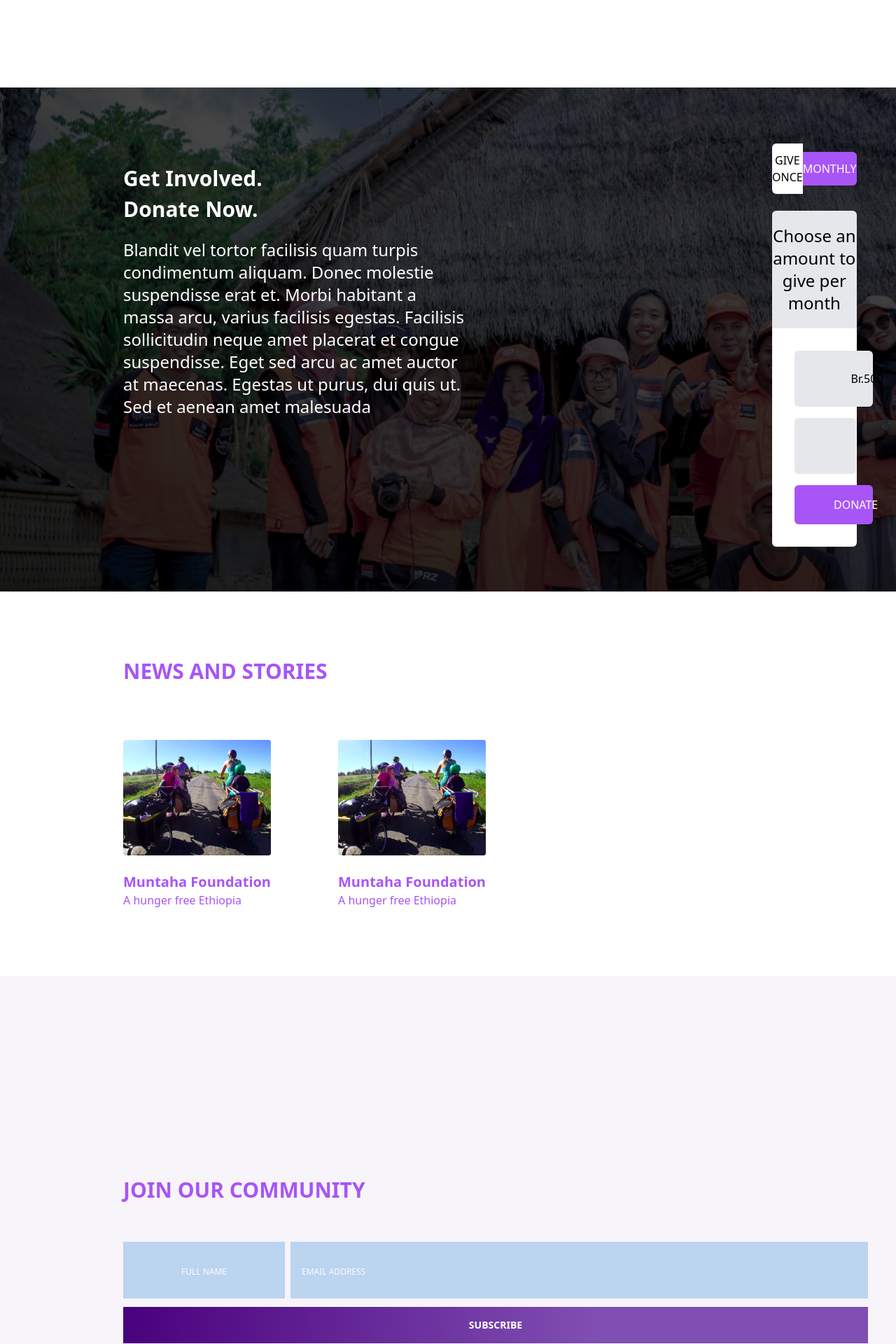
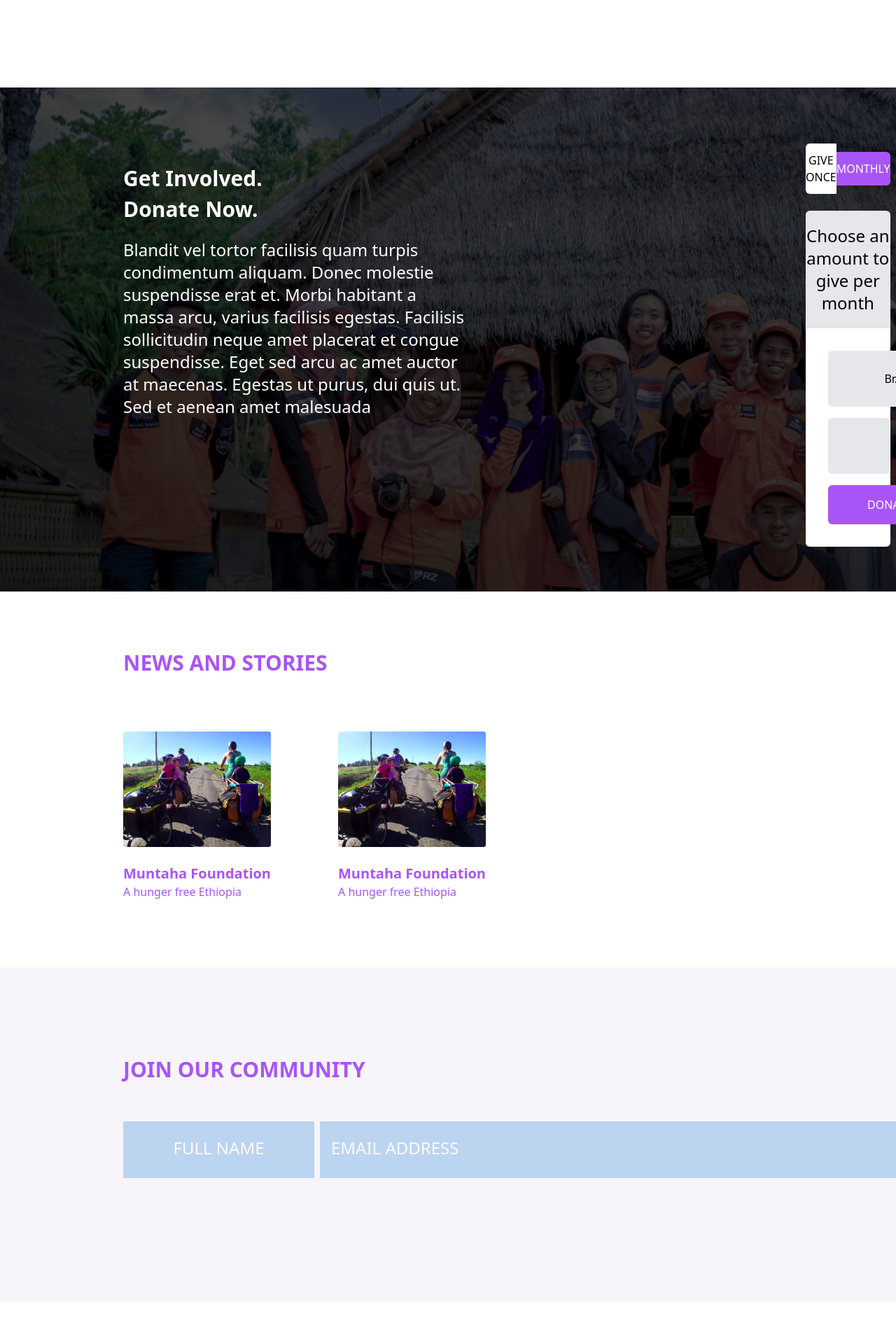
Before and after one commit to abdukasim/muntaha-website, a Next.js app: page / in a window 1280 px wide. Shown: the part 3520-5440 px from the top of the page at 70% size. After the commit the page ends 5379 px from the top, so only its background shows below. Built offline with nearby package versions, Linux system fonts and the light colour scheme.

Commit message:
adjusted breakpoints

```diff
--- a/components/aboutSection.js
+++ b/components/aboutSection.js
@@ -4,8 +4,8 @@ import React from "react";
 export default function AboutSection() {
   return (
     <section className="about-section">
-      <div className="flex flex-col md:flex-row md:mt-0 md:about-bg">
-        <div className="w-full mt-20 md:mt-40">
+      <div className="flex flex-col lg:flex-row md:mt-0 lg:about-bg">
+        <div className="w-full mt-20 lg:mt-40">
           <Image
             width={720}
             height={888}
--- a/components/activitySection.js
+++ b/components/activitySection.js
@@ -4,7 +4,7 @@ import React from "react";
 export default function ActivitySection() {
   return (
     <section className="activity-section">
-      <div className="flex flex-col md:flex-row-reverse">
+      <div className="flex flex-col lg:flex-row-reverse">
         <div className="w-full mt-28 mb-10 pt-10 px-10  border-t-8 lg:border-t-16 border-l-8 lg:border-l-16 border-t-purple-500 border-l-purple-500">
           <Image
             width={582}
@@ -14,7 +14,7 @@ export default function ActivitySection() {
             alt="Washing hands"
           />
         </div>
-        <div className="px-10 py-24 md:pt-72 md:pl-44  md:bg-inherit flex items-start flex-col w-full">
+        <div className="px-10 py-24 lg:pt-72 md:pl-44  md:bg-inherit flex items-start flex-col w-full">
           <h2 className="font-black text-3xl text-purple-500 uppercase mb-6">
             what we do
           </h2>
--- a/components/communitySection.js
+++ b/components/communitySection.js
@@ -2,27 +2,29 @@ import React from "react";
 
 export default function CommunitySection() {
   return (
-    <section className="news-section flex flex-col px-10 py-24 md:pt-72 md:pl-44 bg-brand-gray">
+    <section className="news-section flex flex-col px-10 py-24 md:pt-32 md:pb-44 md:px-44 xl:pl-44 bg-brand-gray">
       <div className="">
         <h2 className="font-black text-2xl sm:text-3xl text-purple-500 uppercase mb-5 md:mb-14">
           Join Our Community
         </h2>
       </div>
+      <div className="flex flex-col xl:flex-row">
         <div className="flex flex-row  justify-start">
           <input
             type="text"
-          className="name-input-sm md:name-input-lg mr-2 placeholder:text-brand-light placeholder:text-xs placeholder:font-normal placeholder:text-center"
+            className="name-input-sm xl:name-input-lg mr-2  placeholder:text-brand-light placeholder:text-xs placeholder:xl:text-2xl placeholder:font-normal placeholder:text-center"
             placeholder="FULL NAME"
           />
           <input
             type="text"
-          className="email-input-sm md:email-input-lg w-full  placeholder:text-brand-light placeholder:text-xs placeholder:font-normal pl-4"
+            className="email-input-sm xl:email-input-lg w-full xl:w-834px  placeholder:text-brand-light placeholder:text-xs placeholder:xl:text-2xl placeholder:font-normal pl-4"
             placeholder="EMAIL ADDRESS"
           />
         </div>
-      <button className="subscribe-btn uppercase text-white font-bold text-sm py-4 mt-3">
+        <button className="subscribe-btn-sm xl:subscribe-btn-lg uppercase text-white font-bold text-sm  mt-3 xl:text-2xl xl:mt-0 w-full">
           subscribe
         </button>
+      </div>
     </section>
   );
 }
--- a/components/donationSection.js
+++ b/components/donationSection.js
@@ -3,8 +3,8 @@ import React from "react";
 export default function DonationSection() {
   return (
     <section className="donation-section donation-pattern-sm md:donation-pattern-lg bg-no-repeat bg-cover">
-      <div className="flex flex-col md:flex-row">
-        <div className="px-10 pt-16 pb-10 md:py-28 md:px-44  md:bg-inherit flex items-start flex-col w-full md:w-max">
+      <div className="flex flex-col lg:flex-row lg:justify-between">
+        <div className="px-10 pt-16 pb-10 md:py-28 lg:pl-44  md:bg-inherit flex items-start flex-col w-full md:w-max">
           <h2 className="font-black text-3xl text-white mb-2">Get Involved.</h2>
           <h2 className="font-black text-3xl text-white mb-6">Donate Now.</h2>
           <p className="mb-6 pb-3 font-light text-base text-white md:text-2xl md:about-p-sm">
@@ -15,8 +15,8 @@ export default function DonationSection() {
             Egestas ut purus, dui quis ut. Sed et aenean amet malesuada
           </p>
         </div>
-        <div className="md:mt-20 md:mx-14 md:px-40 w-full">
-          <div className="flex flex-row items-center justify-center mb-6 mx-10">
+        <div className="lg:mt-20 lg:mx-14 w-full">
+          <div className="flex flex-row items-center justify-center mb-6 mx-10 xl:ml-96 ">
             <button className="py-3 w-full bg-white uppercase rounded-tl-md rounded-bl-md">
               give once
             </button>
@@ -24,7 +24,7 @@ export default function DonationSection() {
               monthly
             </button>
           </div>
-          <div className="flex flex-col mx-10 mb-16">
+          <div className="flex flex-col mx-10 xl:ml-96 mb-16">
             <div className="bg-gray-200 rounded-tr-md rounded-tl-md py-5 md:px-18">
               <p className="font-medium text-base sm:text-lg md:text-2xl text-center">
                 Choose an amount to give per month
--- a/components/statSection.js
+++ b/components/statSection.js
@@ -8,8 +8,8 @@ export default function StatSection() {
         <h3 className="my-70px px-4 text-white font-normal text-lg sm:text-xl text-center uppercase">
           at muntaha foundation we have provided
         </h3>
-        <div className="flex flex-col md:flex-row">
-          <div className="flex flex-col mb-70px md:ml-32">
+        <div className="flex flex-col lg:flex-row">
+          <div className="flex flex-col mb-70px lg:ml-32">
             <div className="mb-9 text-center">
               <Image
                 width={116.67}
@@ -35,7 +35,7 @@ export default function StatSection() {
               For 56 Families
             </span>
           </div>
-          <div className="flex flex-col mb-70px md:mr-32">
+          <div className="flex flex-col mb-70px lg:mr-32">
             <div className="mb-9 text-center">
               <Image
                 width={116.67}
--- a/tailwind.config.js
+++ b/tailwind.config.js
@@ -20,6 +20,13 @@ module.exports = {
       },
       spacing: {
         "70px": "70px",
+        "84px": "84px",
+        "90px": "90px",
+        "202px": "202px",
+        "834px": "834px",
+      },
+      fontSize: {
+        tiny: "8px",
       },
     },
   },
```
Lines whose indentation alone changed are shown as unchanged.
